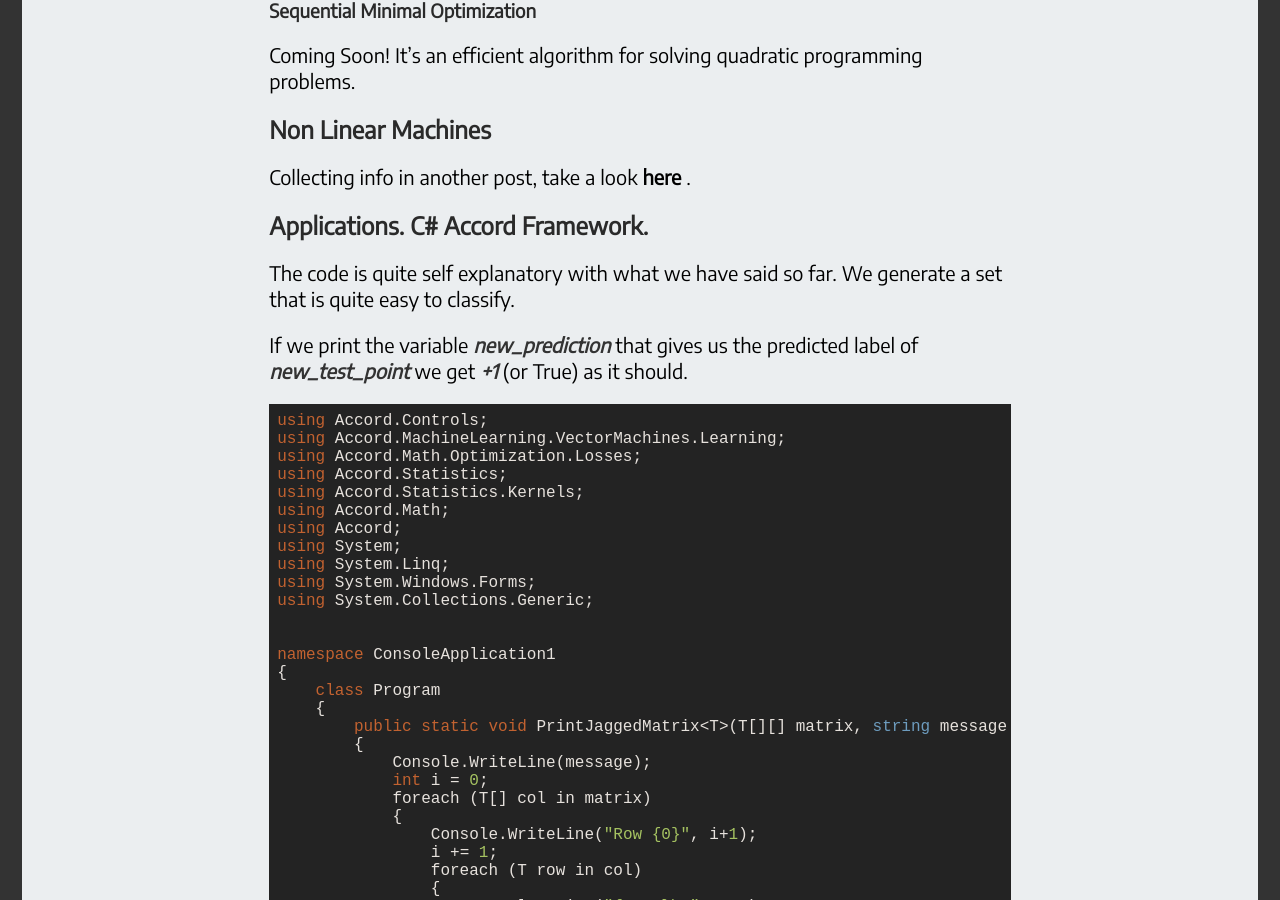
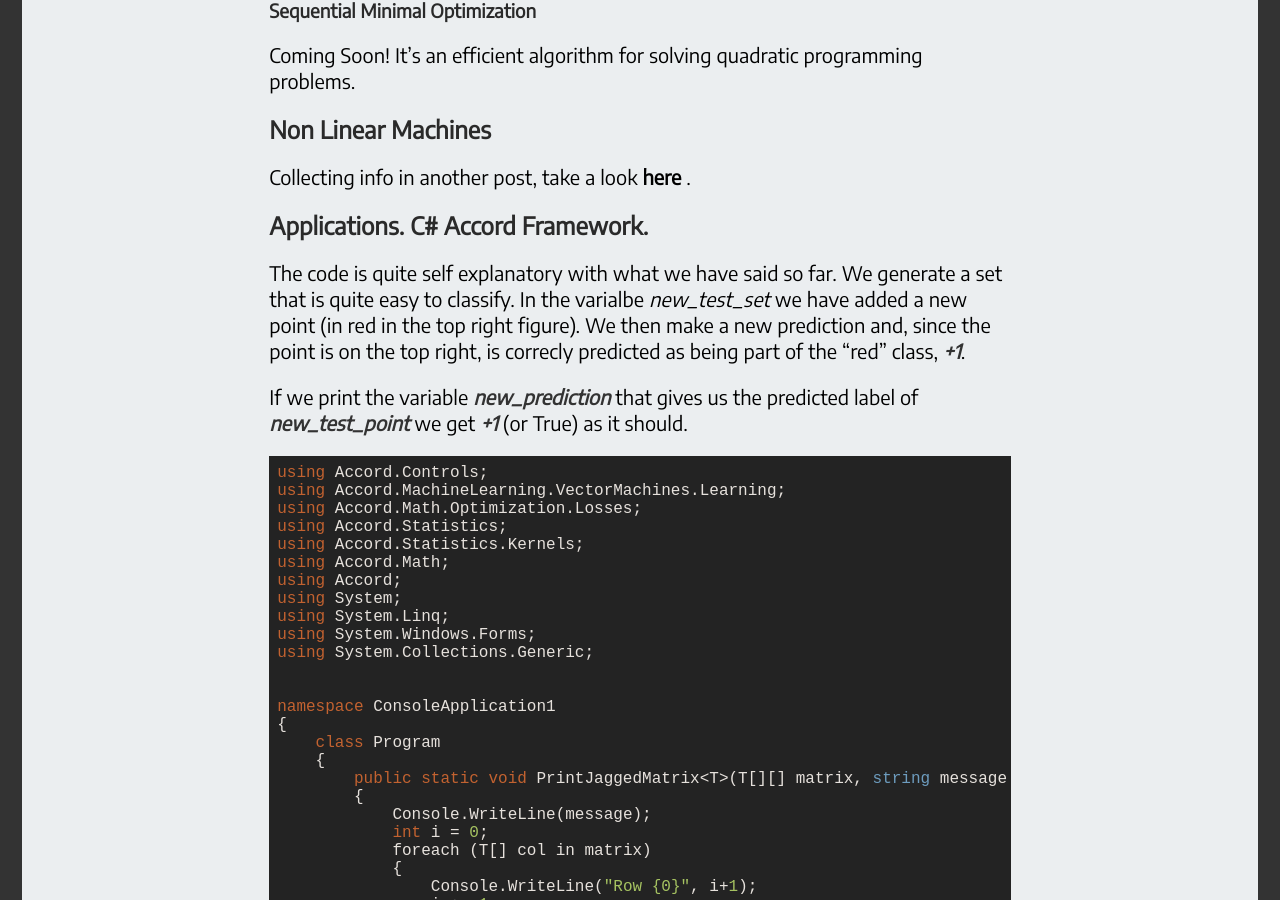
Before and after one commit to FullSimplify/FullSimplify.github.io, a Jekyll site: the page built from _posts/2000-01-03-SVM-a-gentle-introduction-01.md, in a window 1280 px wide and 900 px high, scrolled down 6632 px. Built offline with Jekyll 4.4.1, drawn with Linux system fonts in a browser that asks for light colours; some web fonts are replaced; formulas are drawn with MathJax 3.

Commit message:
Update 2000-01-03-SVM-a-gentle-introduction-01.md

```diff
--- a/_posts/2000-01-03-SVM-a-gentle-introduction-01.md
+++ b/_posts/2000-01-03-SVM-a-gentle-introduction-01.md
@@ -160,7 +160,7 @@ Collecting info in another post, take a look <a target='_blank' href='https://fu
 
 ## Applications. C\# Accord Framework.
 
-The code is quite self explanatory with what we have said so far. We generate a set that is quite easy to classify.
+The code is quite self explanatory with what we have said so far. We generate a set that is quite easy to classify. In the varialbe *new_test_set* we have added a new point (in red in the top right figure). We then make a new prediction and, since the point is on the top right, is correcly predicted as being part of the "red" class, **+1**.
 
 If we print the variable **new_prediction** that gives us the predicted label of **new_test_point** we get **+1** (or True) as it should.
 
```
